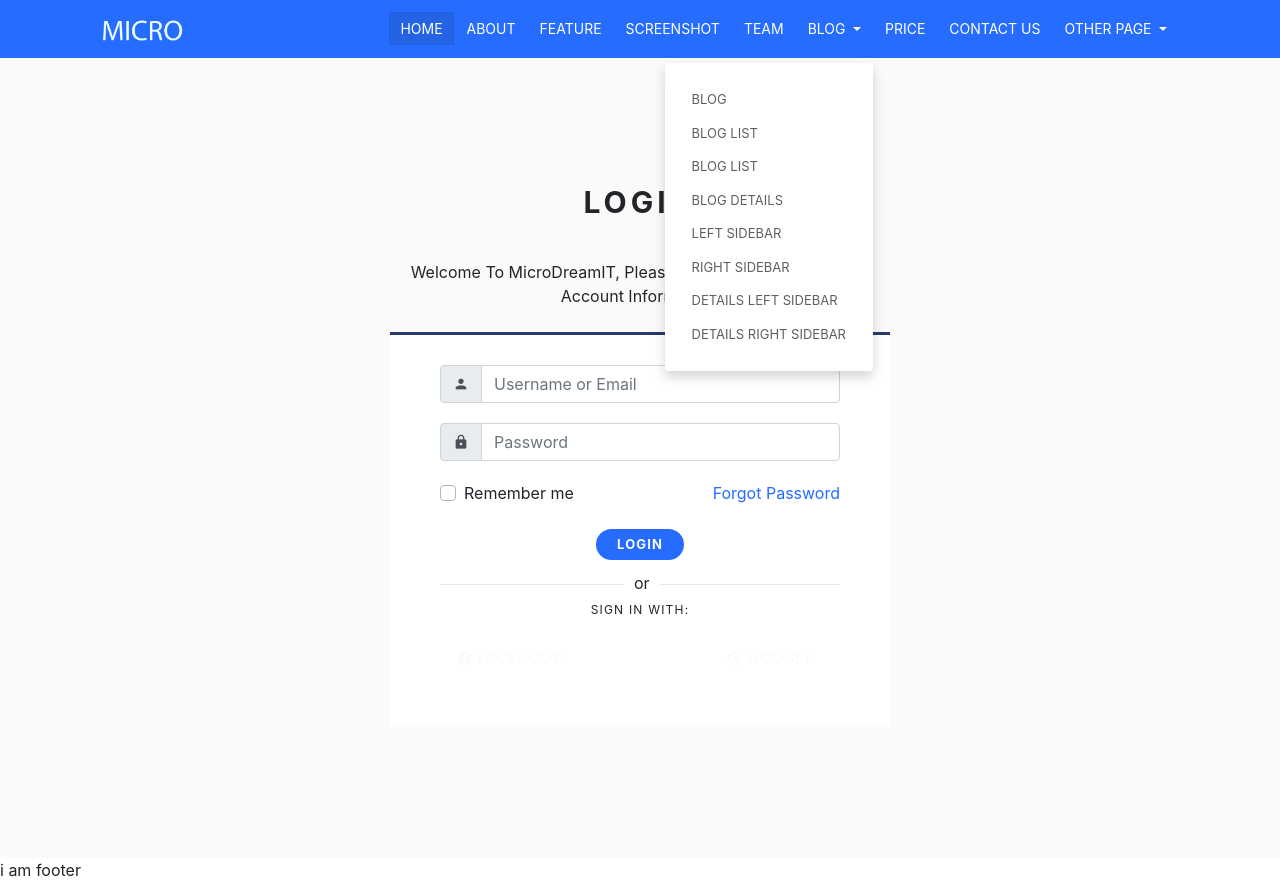
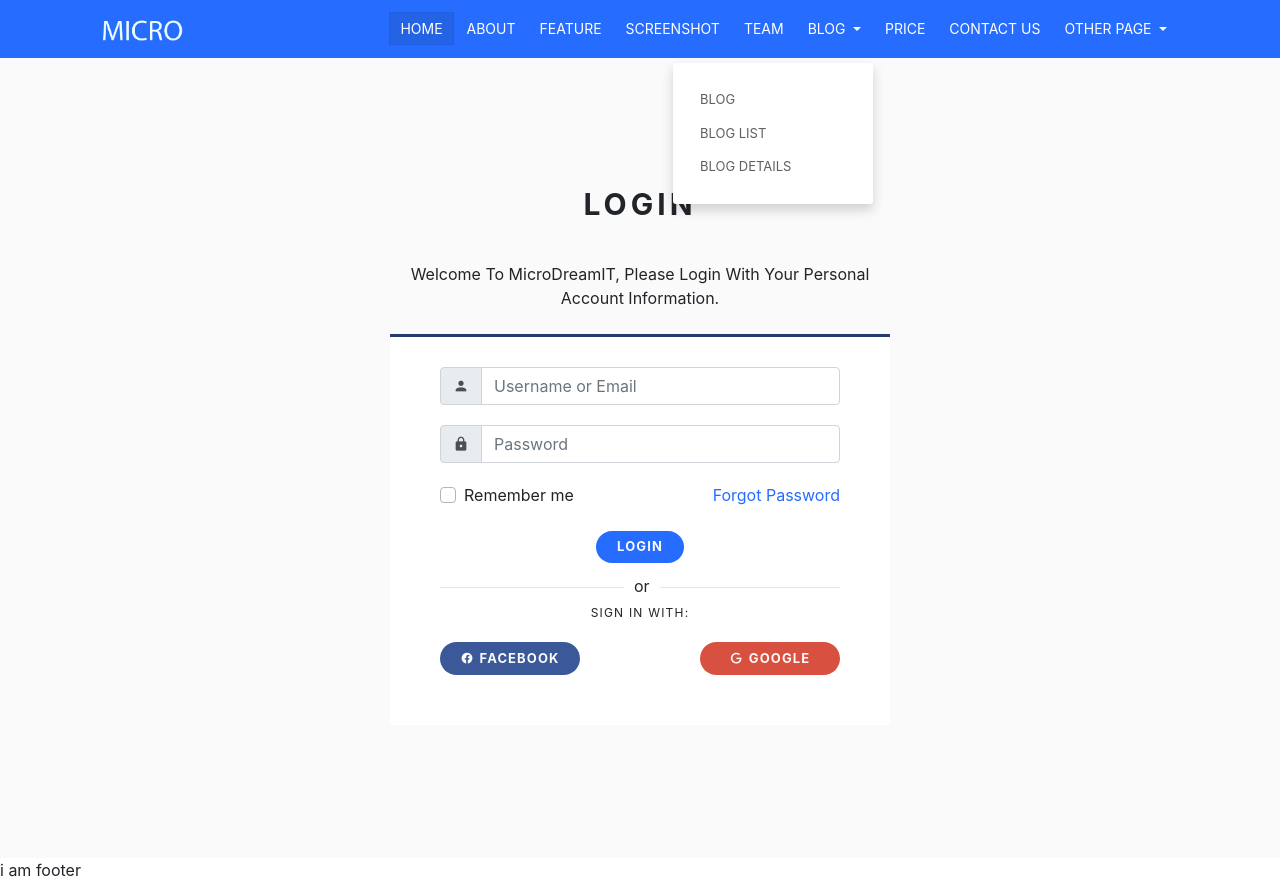
Before and after one commit to ashiqulemu/simple-theme, a Vue app: page /sign-in in a window 1280 px wide. Both pictures are taken after a click on the link "BLOG". Built offline with nearby package versions, Linux system fonts and the light colour scheme.

Commit message:
sign-in sign up forgot-password

```diff
--- a/src/assets/sass/_color-variables.scss
+++ b/src/assets/sass/_color-variables.scss
@@ -34,6 +34,12 @@
   }
   .bg-secondary{
     background: $secondary;
+  }
+  .bg-social-1{
+    background: $bg-social1;
+  }
+  .bg-social-2{
+    background: $bg-social2;
   }
 
   .btn-global{
--- a/src/assets/sass/theme.scss
+++ b/src/assets/sass/theme.scss
@@ -458,6 +458,9 @@
   color: $bg-primary;
   border-radius: 40px;
   text-transform: uppercase;
+  font-size: 13px;
+  font-weight: bold;
+  letter-spacing: 1.1px;
 
   i {
     margin-right: 5px;
--- a/src/components/partial/myHeader.vue
+++ b/src/components/partial/myHeader.vue
@@ -42,13 +42,8 @@
                                    <i class="fa fa-newspaper-o"></i> blog </a>
                                <div class="dropdown-menu dropdown-menu-right dropdown-user-define" aria-labelledby="navbarDropdownMenuLink-4">
                                    <a class="dropdown-item" href="#">blog </a>
-                                   <a class="dropdown-item" href="#">blog list</a>
-                                   <a class="dropdown-item" href="#">blog list</a>
-                                   <a class="dropdown-item" href="#">blog details</a>
-                                   <a class="dropdown-item" href="#">left sidebar  </a>
-                                   <a class="dropdown-item" href="#">right sidebar</a>
-                                   <a class="dropdown-item" href="#">details left sidebar </a>
-                                   <a class="dropdown-item" href="#">details right sidebar</a>
+                                   <router-link class="dropdown-item" :to="{name:'blogList'}">blog list</router-link>
+                                   <router-link class="dropdown-item" :to="{name:'blogDetails'}">blog Details</router-link>
                                </div>
                            </li>
                            <li class="nav-item">
@@ -67,8 +62,15 @@
                                   data-toggle="dropdown" aria-haspopup="true" aria-expanded="false">
                                    other page </a>
                                <div class="dropdown-menu dropdown-menu-right dropdown-user-define" aria-labelledby="navbarDropdownMenuLink-4">
-                                   <a class="dropdown-item" href="#">Facebook</a>
-                                   <a class="dropdown-item" href="#">Instagram</a>
+                                   <router-link class="dropdown-item" :to="{name:'thankYou'}">Thank You</router-link>
+                                   <router-link class="dropdown-item" :to="{name:'review'}">Review</router-link>
+                                   <router-link class="dropdown-item" :to="{name:'download'}">Download</router-link>
+                                   <router-link class="dropdown-item" :to="{name:'comingSoon'}">Coming Soon</router-link>
+                                   <router-link class="dropdown-item" :to="{name:'error'}">404</router-link>
+                                   <router-link class="dropdown-item" :to="{name:'faq'}">Faq</router-link>
+                                   <router-link class="dropdown-item" :to="{name:'signIn'}">Sign In</router-link>
+                                   <router-link class="dropdown-item" :to="{name:'signUp'}">Sign Up</router-link>
+                                   <router-link class="dropdown-item" :to="{name:'forgotPassword'}">Forgot Password</router-link>
                                </div>
                            </li>
                        </ul>
--- a/src/router/index.js
+++ b/src/router/index.js
@@ -51,13 +51,18 @@ const routes = [
     },
     {
         path: '/404',
-        name: '404',
+        name: 'error',
         component: require('../views/pages/404').default
     },
     {
         path: '/coming-soon',
         name: 'comingSoon',
         component: require('../views/pages/coming-soon').default
+    },
+    {
+        path: '/thank-you',
+        name: 'thankYou',
+        component: require('../views/pages/thank-you').default
     },
 
 
--- a/src/views/pages/sign-in.vue
+++ b/src/views/pages/sign-in.vue
@@ -81,7 +81,13 @@
 
 <script>
     export default {
-        name: "sign-in"
+        name: "sign-in",
+        data(){
+            return{
+                username:'',
+                email:''
+            }
+        }
     }
 </script>
 
```
